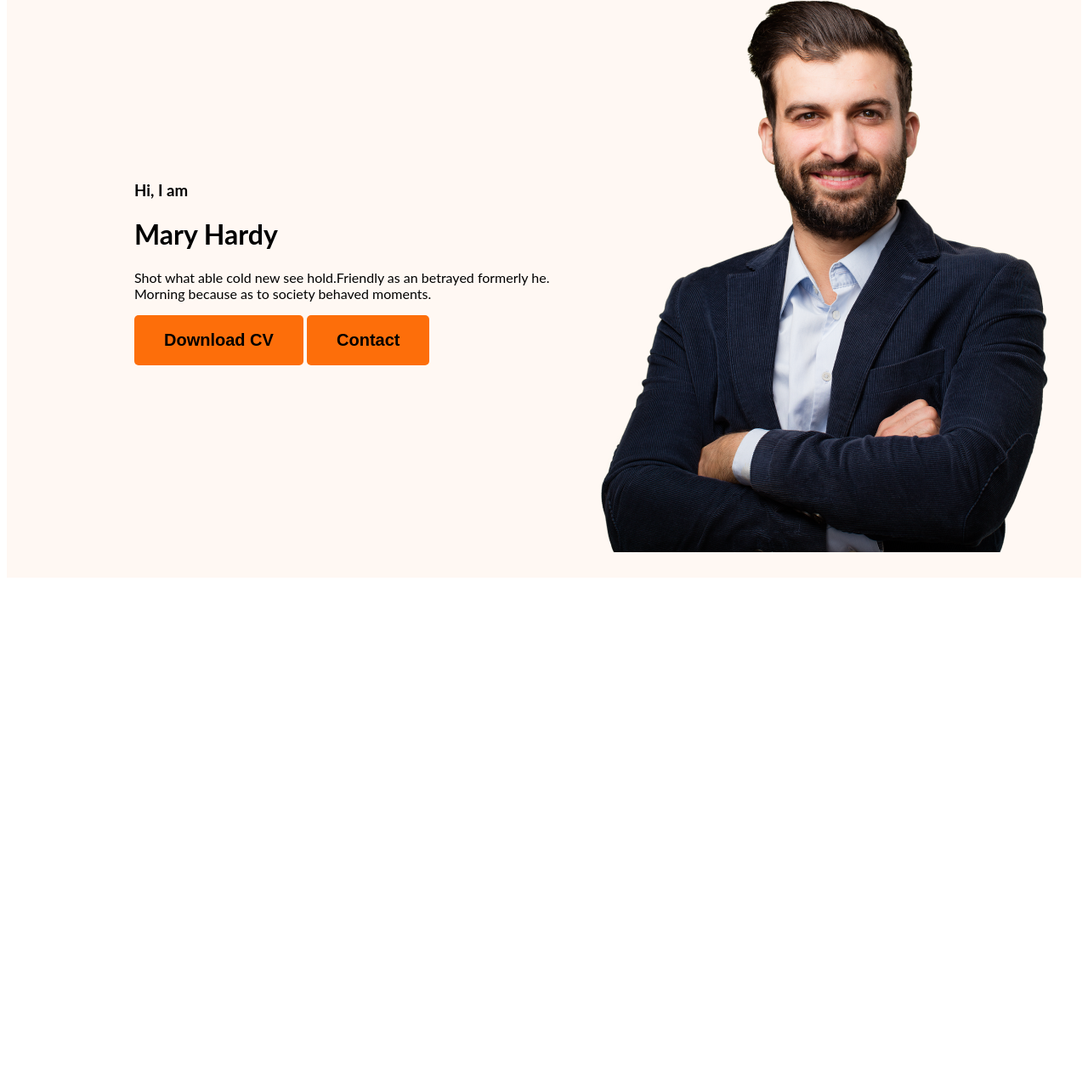
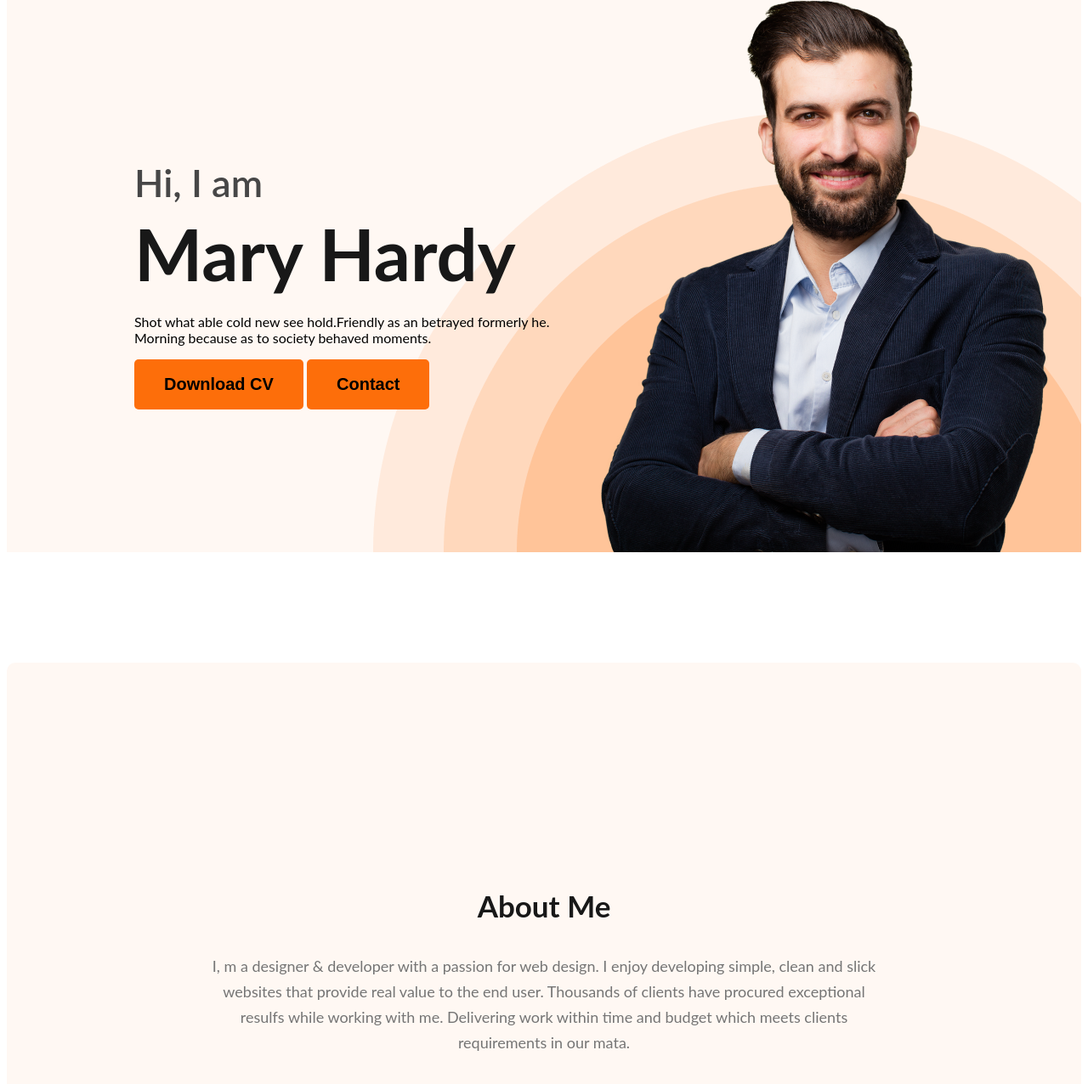
Before and after one commit to mdsaidul44/web-developer-portfolio, a plain HTML site: page index.html in a window 1280 px wide. Shown: the part 208-1484 px from the top of the page at 85% size. Before the commit the page ends 896 px from the top, so only its background shows below. Drawn offline with Linux system fonts and the light colour scheme.

Commit message:
about section creared

```diff
--- a/index.html
+++ b/index.html
@@ -23,7 +23,7 @@
             <div class="banner-content">
                 <h3 class="banner-greeting">Hi, I am</h3>
                 <h1 class="banner-title">Mary Hardy</h1>
-                <p>Shot what able cold new see hold.Friendly as an betrayed formerly he. Morning because as to society behaved moments.</p>
+                <p class="banner-description">Shot what able cold new see hold.Friendly as an betrayed formerly he. Morning because as to society behaved moments.</p>
                 <button class="btn-primary">Download CV</button>
                 <button class="btn-primary">Contact</button>
             </div>
@@ -31,7 +31,10 @@
         </div>
     </header>
     <main>
-
+        <section class="about">
+            <h3 class="section-title">About Me</h3>
+            <p class="section-description"> I, m a designer & developer with a passion for web design. I enjoy developing simple, clean and slick websites that provide real value to the end user. Thousands of clients have procured exceptional resulfs while working with me. Delivering work within time and budget which meets clients requirements in our mata.</p>
+        </section>
     </main>
     <footer>
 
--- a/styles/protfolio.css
+++ b/styles/protfolio.css
@@ -14,6 +14,22 @@ body{
     font-weight: 700;
     padding: 18px 35px;
  }
+
+.section-title{
+    color:  #181818 ;
+    text-align: center;
+    font-size: 35px;
+    font-weight: 700;
+}
+
+.section-description{
+    color:#757575;
+    text-align: center;
+    font-size: 18px;
+    font-weight: 400;
+    line-height: 30px; /* 166.667% */
+}
+
 
 /* nav related styles */
 nav{
@@ -41,13 +57,50 @@ nav a{
 }
 .header{
     background: #FFF8F3;
+    background-image: url(../images/header_bg.png);
+    background-repeat: no-repeat;
+    background-position: bottom right;
+
 }
 .banner {
-    padding: 30px 30px 30px 150px;
+    padding: 30px 30px 0px 150px;
     display: flex;
     align-items: center;
+    justify-content: space-between;
 }
+.banner-content{
+   max-width: 585px;
+}
+
 banner .profile-pic{
     width: 500px;
     height: 676px;
 }
+.banner-greeting{
+        color: #474747;
+        font-size: 45px;
+        font-weight: 600;
+        margin-bottom: 0px;
+}
+.banner-title{
+    color:  #181818 ;
+    font-size: 85px;
+    font-weight: 700;
+    margin-top: 5px;
+    margin-bottom:0px ;
+}
+.banner-description{
+    margin-top: 20px;
+}
+
+/* main section styles */
+
+
+/* about section styles */
+
+.about{
+   padding: 230px;
+   border-radius: 10px;
+   background: #FFF8F3;
+   margin: 130px 0px;
+}
```
